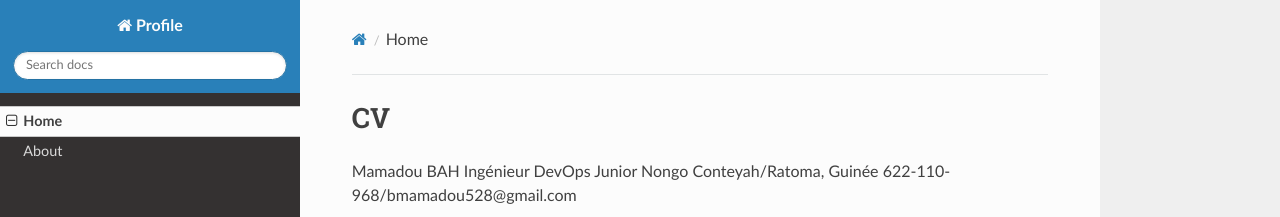
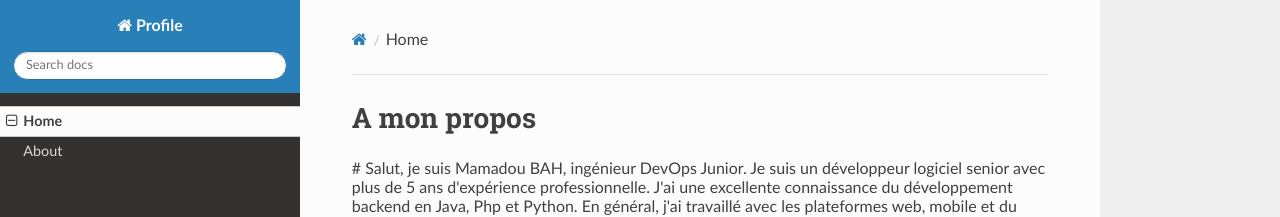
Before and after one commit to bahmobah/bahmobah.github.io, a plain HTML site: page index.html in a window 1280 px wide. Shown: the top 217 px of the page. Drawn offline with nearby package versions, Linux system fonts and the light colour scheme.

Commit message:
Update index.html
Amélioration

```diff
--- a/index.html
+++ b/index.html
@@ -72,15 +72,11 @@
           <div role="main" class="document" itemscope="itemscope" itemtype="http://schema.org/Article">
             <div class="section" itemprop="articleBody">
 
-                <h1 id="cv">CV</h1>
-<p>Mamadou BAH
-Ingénieur DevOps Junior
-Nongo Conteyah/Ratoma, Guinée
-622-110-968/bmamadou528@gmail.com</p>
+                <h1 id="cv">A mon propos</h1>
 
-# Salut, je suis Mamadou BAH
-Ingénieur logiciel senior avec plus de 5 ans d'expérience professionnelle. J'ai une excellente connaissance du développement backend Java.
-En général, j'ai travaillé avec des architectures monolithiques, microservices et sans serveur. Une grande partie de mon activité est open source.
+# Salut, je suis Mamadou BAH, ingénieur DevOps Junior.
+Je suis un développeur logiciel senior avec plus de 5 ans d'expérience professionnelle. J'ai une excellente connaissance du développement backend en Java, Php et Python.
+En général, j'ai travaillé avec les plateformes web, mobile et du bureau (desktop).
 
 <p align='center'>
    <a href="https://github-readme-stats.vercel.app/api?username=bahmobah&show_icons=true&count_private=true"><img height=150 src="https://github-readme-stats.vercel.app/api?username=bahmobah&show_icons=true&count_private=true"/></a>
@@ -96,18 +92,14 @@ En général, j'ai travaillé avec des architectures monolithiques, microservice
    </a>
 <p align='center'>
    📫 Contactez-moi: <a href='mailto:bmamadou528@gmail.com'>bmamadou528@gmail.com</a>
+    622-110-968
+    Nongo Conteyah/Ratoma, Guinée
 </p>
 
-<!--<div align="center" style="margin: 40px 0">
-   <a href="https://github.com/romankh3/github-profile-views-counter">
-       <img width="175px" src="https://komarev.com/ghpvc/?username=romankh3&color=DE002D">
-   </a>
-</div>-->
-            </div>
-          </div><footer>
-    <div class="rst-footer-buttons" role="navigation" aria-label="Footer Navigation">
+ </div><footer>
+ <div class="rst-footer-buttons" role="navigation" aria-label="Footer Navigation">
         <a href="about/" class="btn btn-neutral float-right" title="About">Next <span class="icon icon-circle-arrow-right"></span></a>
-    </div>
+ </div>
 
   <hr/>
 
```
